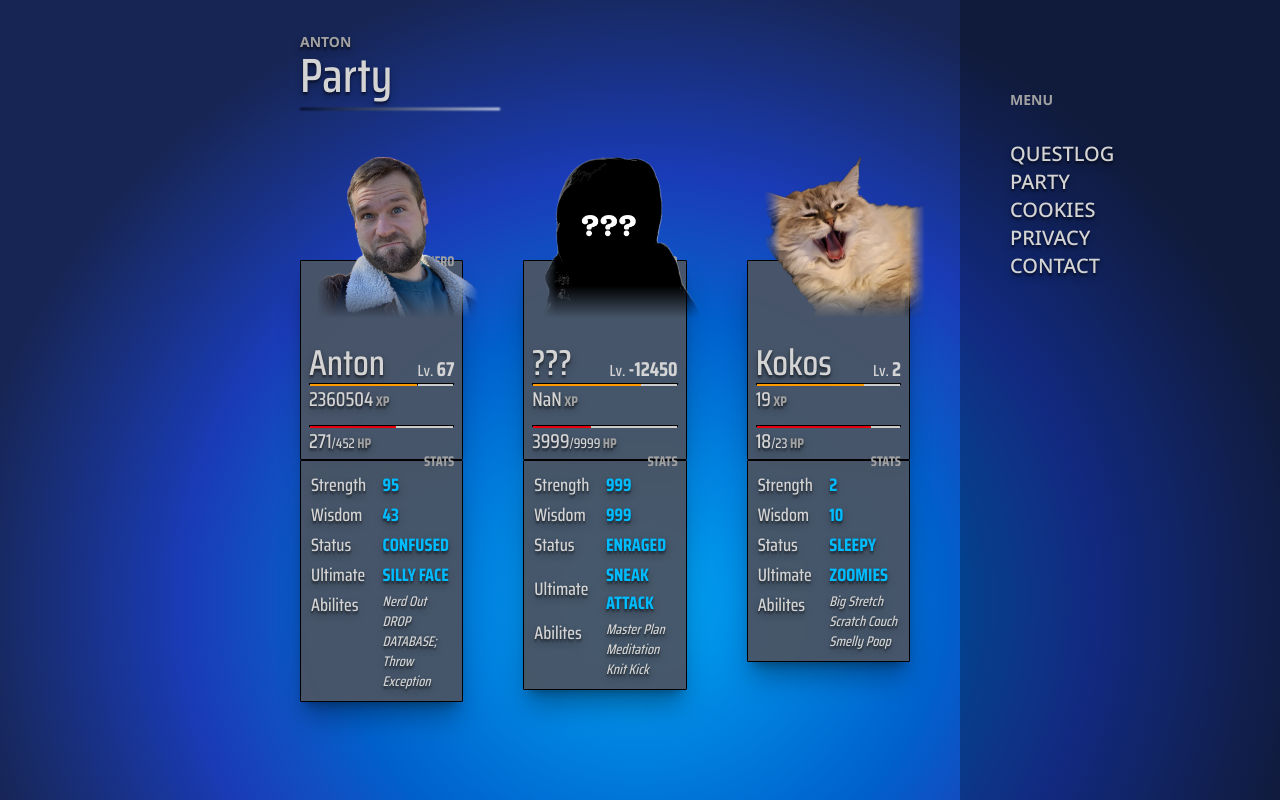
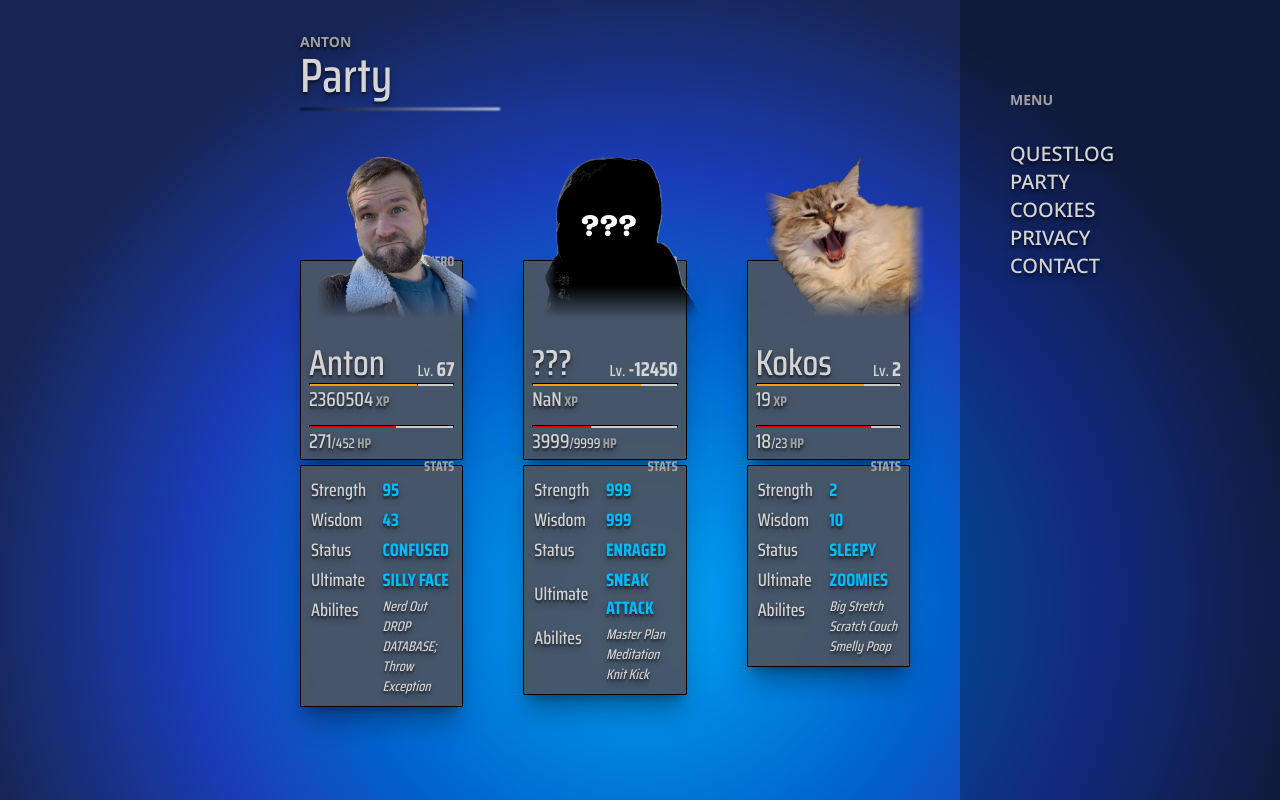
Before and after one commit to audioanton/dev-website-frontend, a Next.js app: page / in a window 1280 px wide. Both pictures are taken after a click on the button "PARTY". Built offline with nearby package versions, Linux system fonts and the light colour scheme.

Commit message:
fixed card distance

```diff
--- a/app/ui/components/PartyMember.tsx
+++ b/app/ui/components/PartyMember.tsx
@@ -144,7 +144,7 @@ const PartyMember = (props: PartyMemberProps) => {
           </div>
         </div>
         {/* card abilities */}
-        <div className="bg-gray-600/95 border border-black rounded-[1px] min-h-[150px] shadow-xl/30 shadow-black">
+        <div className="bg-gray-600/95 border border-black rounded-[1px] mt-[5px] min-h-[150px] shadow-xl/30 shadow-black">
           <div className="relative">
             <h3
               className={`uppercase absolute right-2 top-[-10px] text-neutral-400 text-sm font-bold [text-shadow:_1px_1px_1_#000,_-1px_-1px_1_#000,_1px_-1px_1_#000,_-1px_1px_1_#000] ${fontSecond}`}
```
